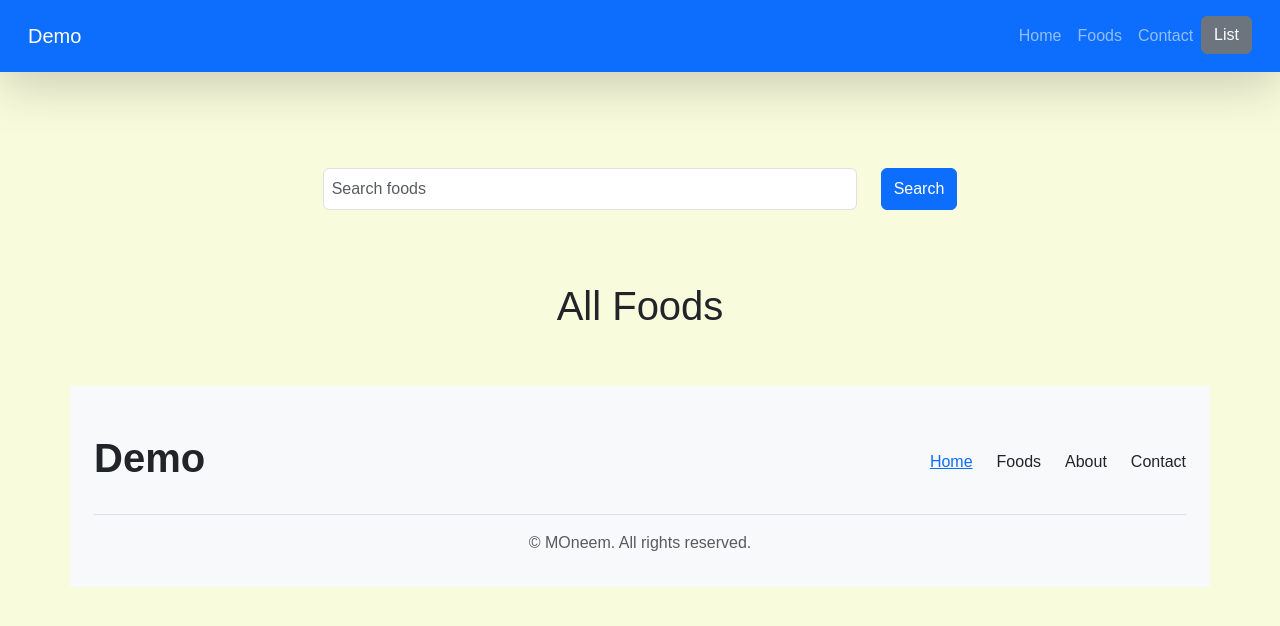
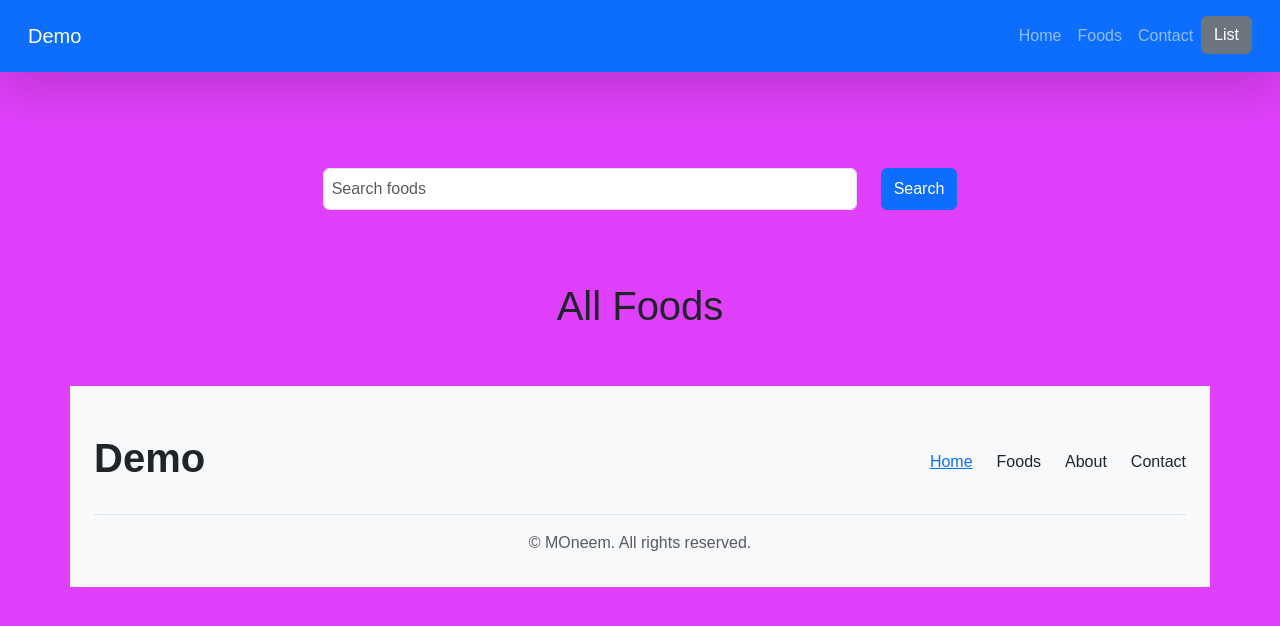
Before and after one commit to Moneemabdullah/online_food_market_by_js_bootstrap_Project, a plain HTML site: page index.html in a window 1280 px wide. Drawn offline with Linux system fonts and the light colour scheme; no server answers; a web font is replaced by a local one.

Commit message:
Update style.css
colore

```diff
--- a/style.css
+++ b/style.css
@@ -7,7 +7,7 @@ html {
 }
 
 body {
-  background-color: rgb(249, 252, 220);
+  background-color: rgb(224, 64, 251);
   font-family: "Work Sans", sans-serif;
   font-optical-sizing: auto;
   font-weight: 500;
```
